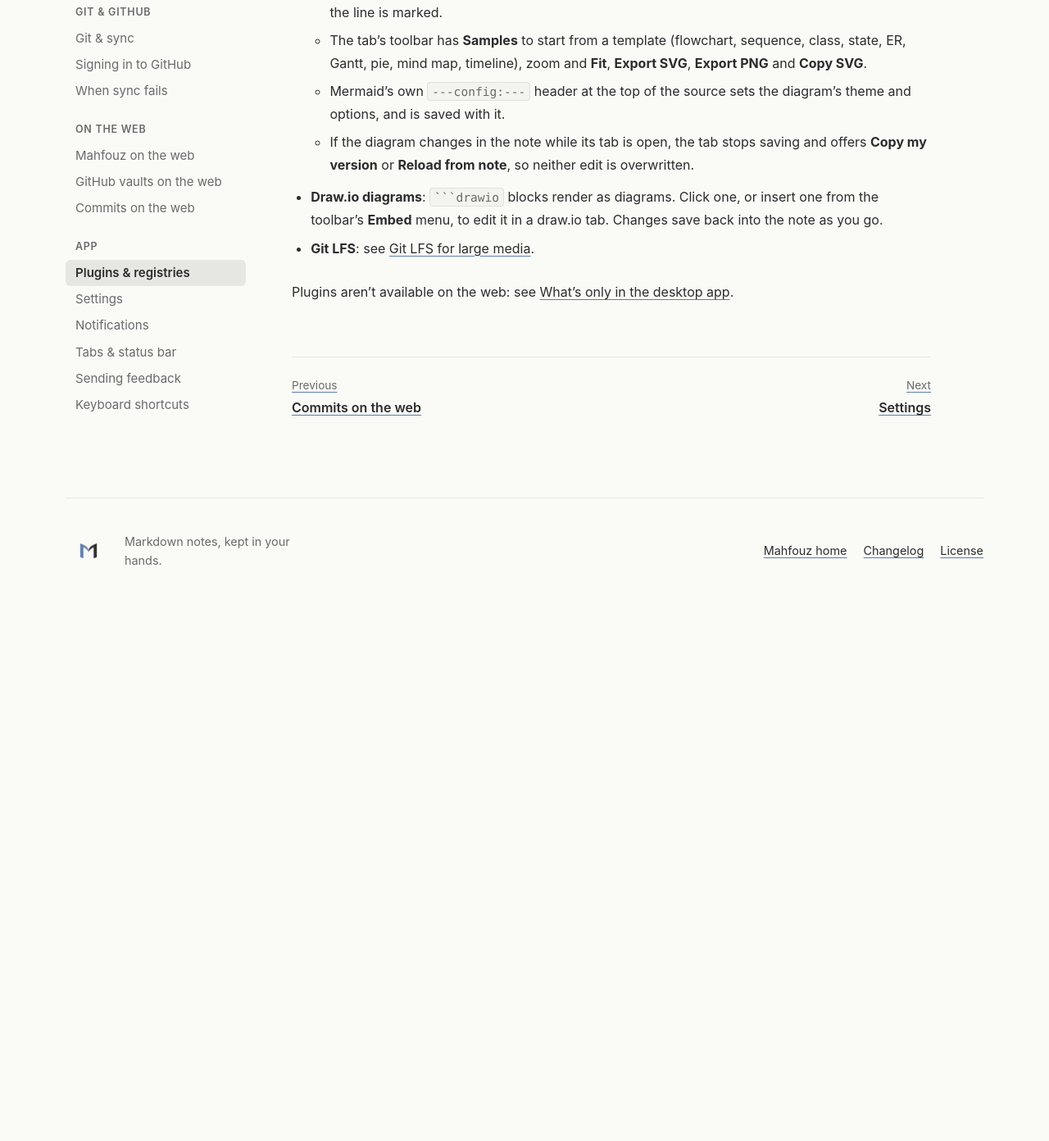
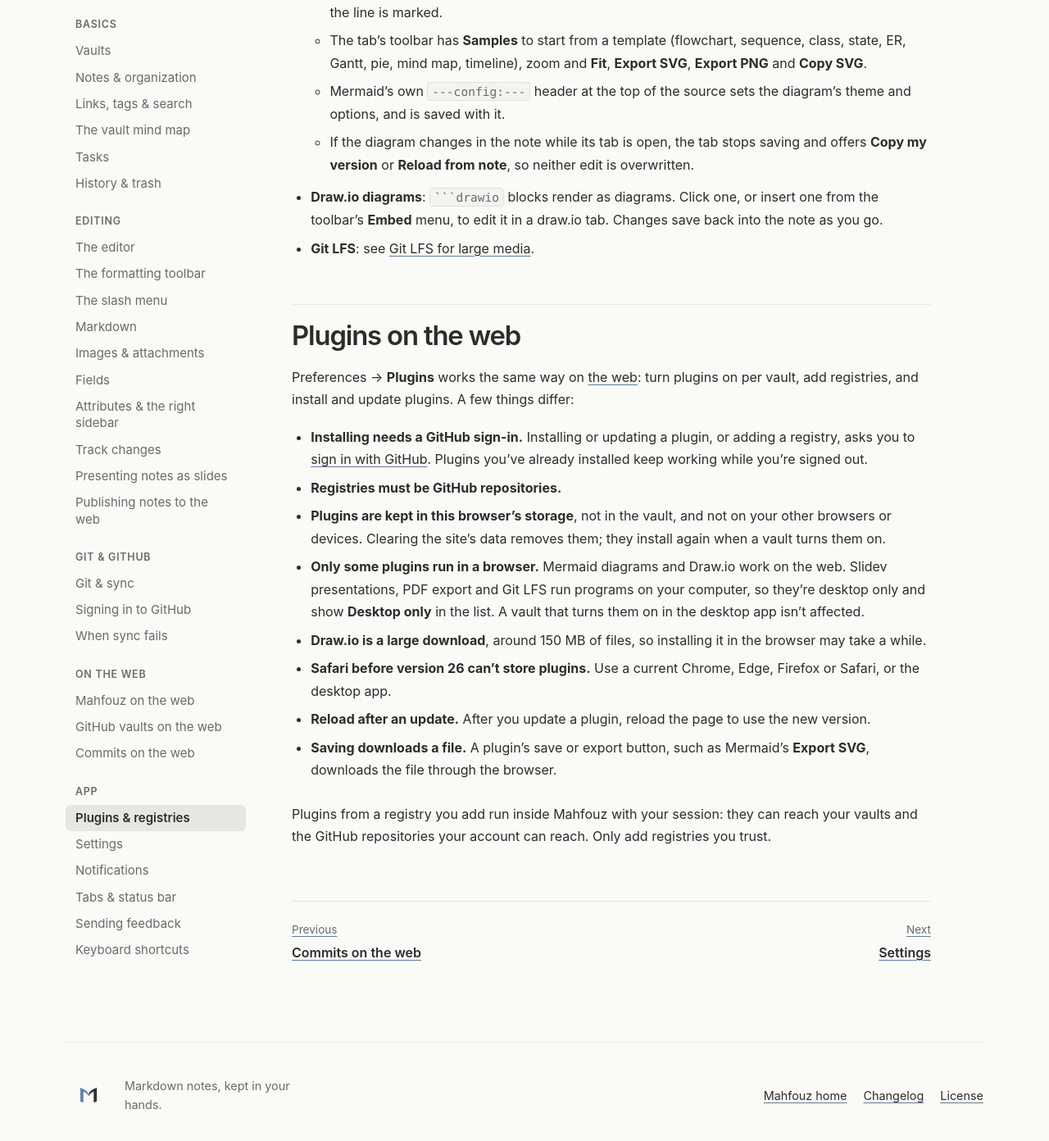
Before and after one commit to mahfouz-app/docs, a Jekyll site: the page built from guide/plugins.md, in a window 1280 px wide and 1400 px high, scrolled down 1044 px. Shown: the top 1392 px of the window at 82% size. Built offline with Jekyll 4.4.1, drawn with Linux system fonts in a browser that asks for light colours; before the commit the page ends 1780 px from its top, so only the background shows below that; some of the changed text lies outside the part shown.

Commit message:
docs(guide): registry plugins on the web
Plugins & registries gains a "Plugins on the web" section: GitHub
sign-in to install, GitHub-only registries, browser storage, which
built-in plugins are desktop only, Draw.io's download size, Safari 26,
reload after updates, and browser downloads for saves. Mahfouz on the
web and Presenting notes as slides point to it.

Co-Authored-By: Claude Opus 5.5 <noreply@anthropic.com>

```diff
--- a/guide/plugins.md
+++ b/guide/plugins.md
@@ -13,8 +13,9 @@ a GitHub `owner/repo`.
 - **Only add registries you trust.** A plugin can run any code on your
   computer and read or change any vault. Mahfouz warns you before adding
   a registry.
-- **Registries live on this computer only**, not in a vault. That way a
-  collaborator can never add one to your machine through a commit.
+- **Registries live on this computer only** (on the web, in this browser),
+  not in a vault. That way a collaborator can never add one to your
+  machine through a commit.
 - **Turning a plugin on is per vault**: it's recorded in
   `.config/settings.md` under `## Plugins`, e.g. `mahfouz/mermaid`.
   **Installing is per computer.** If you open a vault that uses a plugin
@@ -52,5 +53,34 @@ The built-in `mahfouz` registry has:
   draw.io tab. Changes save back into the note as you go.
 - **Git LFS**: see [Git LFS for large media](/guide/git/#git-lfs-for-large-media).
 
-Plugins aren't available on the web: see [What's only in the desktop
-app](/guide/web/#whats-only-in-the-desktop-app).
+## Plugins on the web
+
+Preferences → **Plugins** works the same way on [the web](/guide/web/):
+turn plugins on per vault, add registries, and install and update plugins.
+A few things differ:
+
+- **Installing needs a GitHub sign-in.** Installing or updating a plugin,
+  or adding a registry, asks you to [sign in with
+  GitHub](/guide/web-github/#signing-in-with-github). Plugins you've
+  already installed keep working while you're signed out.
+- **Registries must be GitHub repositories.**
+- **Plugins are kept in this browser's storage**, not in the vault, and
+  not on your other browsers or devices. Clearing the site's data removes
+  them; they install again when a vault turns them on.
+- **Only some plugins run in a browser.** Mermaid diagrams and Draw.io
+  work on the web. Slidev presentations, PDF export and Git LFS run
+  programs on your computer, so they're desktop only and show **Desktop
+  only** in the list. A vault that turns them on in the desktop app isn't
+  affected.
+- **Draw.io is a large download**, around 150 MB of files, so installing it
+  in the browser may take a while.
+- **Safari before version 26 can't store plugins.** Use a current Chrome,
+  Edge, Firefox or Safari, or the desktop app.
+- **Reload after an update.** After you update a plugin, reload the page
+  to use the new version.
+- **Saving downloads a file.** A plugin's save or export button, such as
+  Mermaid's **Export SVG**, downloads the file through the browser.
+
+Plugins from a registry you add run inside Mahfouz with your session: they
+can reach your vaults and the GitHub repositories your account can reach.
+Only add registries you trust.
```
Also changed, not shown: guide/slides.md (+2 -1 lines), guide/web.md (+7 -3 lines).
